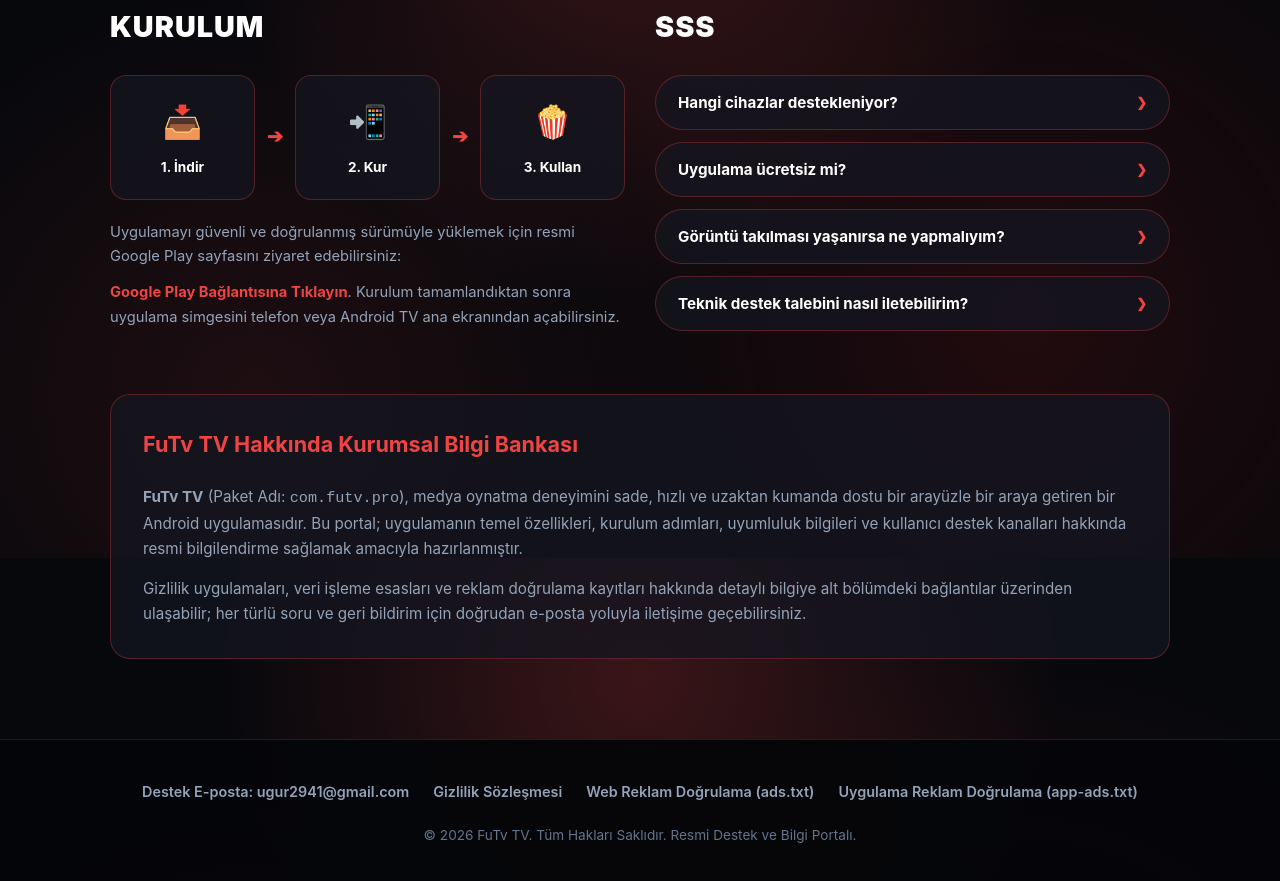
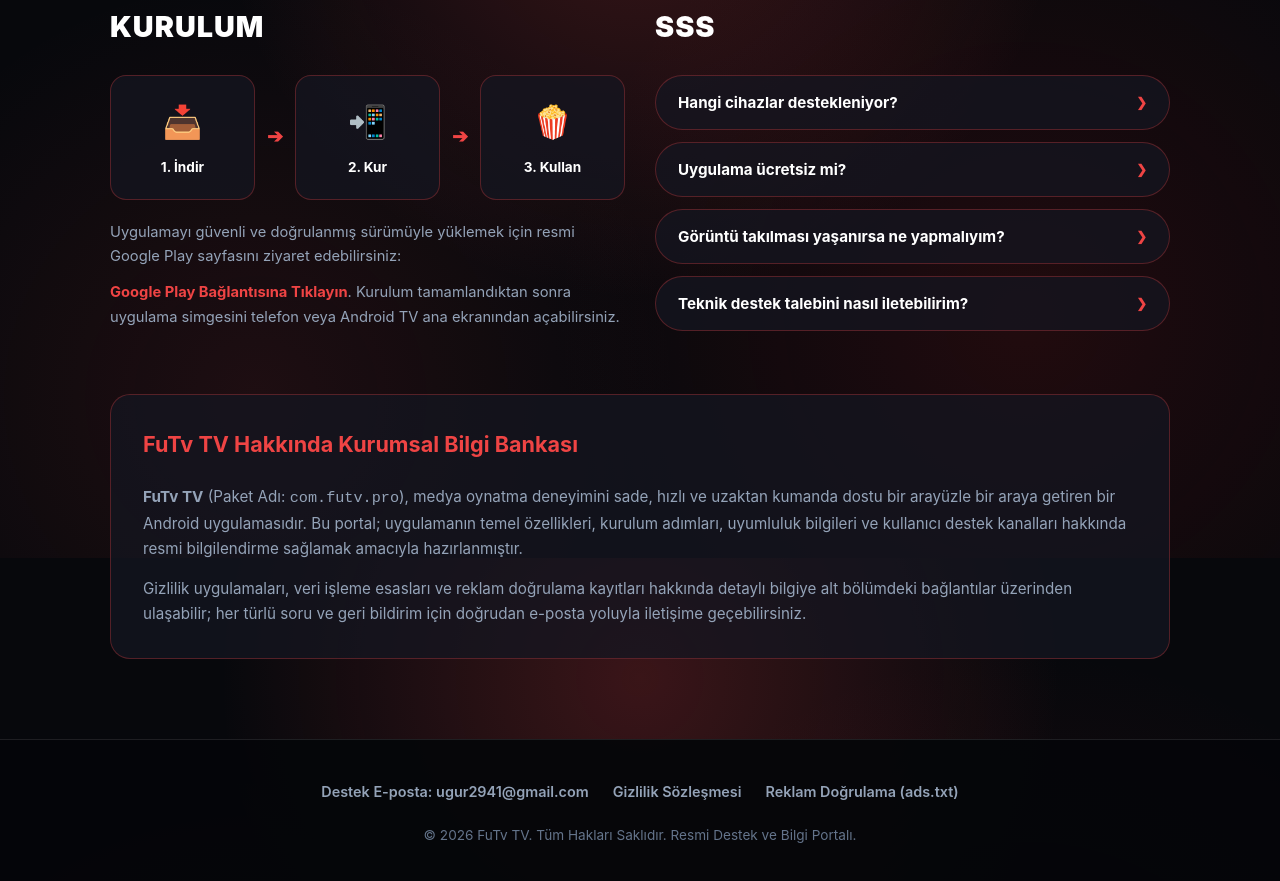
Before and after one commit to ugur2941/ugur2941.github.io, a plain HTML site: page index.html in a window 1280 px wide. Shown: the part 1842-2723 px from the top of the page. Drawn offline with Linux system fonts and the light colour scheme.

Commit message:
Update footer links and text in index.html

```diff
--- a/index.html
+++ b/index.html
@@ -663,8 +663,7 @@
       <div class="footer-links">
         <a href="mailto:ugur2941@gmail.com">Destek E-posta: ugur2941@gmail.com</a>
         <a href="https://ugur2941.github.io/gizlilik/index.html" target="_blank" rel="noopener noreferrer">Gizlilik Sözleşmesi</a>
-        <a href="https://ugur2941.github.io/ads.txt" target="_blank" rel="noopener noreferrer">Web Reklam Doğrulama (ads.txt)</a>
-        <a href="https://ugur2941.github.io/app-ads.txt" target="_blank" rel="noopener noreferrer">Uygulama Reklam Doğrulama (app-ads.txt)</a>
+        <a href="https://ugur2941.github.io/ads.txt" target="_blank" rel="noopener noreferrer">Reklam Doğrulama (ads.txt)</a>
       </div>
       <p class="copyright">&copy; 2026 FuTv TV. Tüm Hakları Saklıdır. Resmi Destek ve Bilgi Portalı.</p>
     </footer>
```
